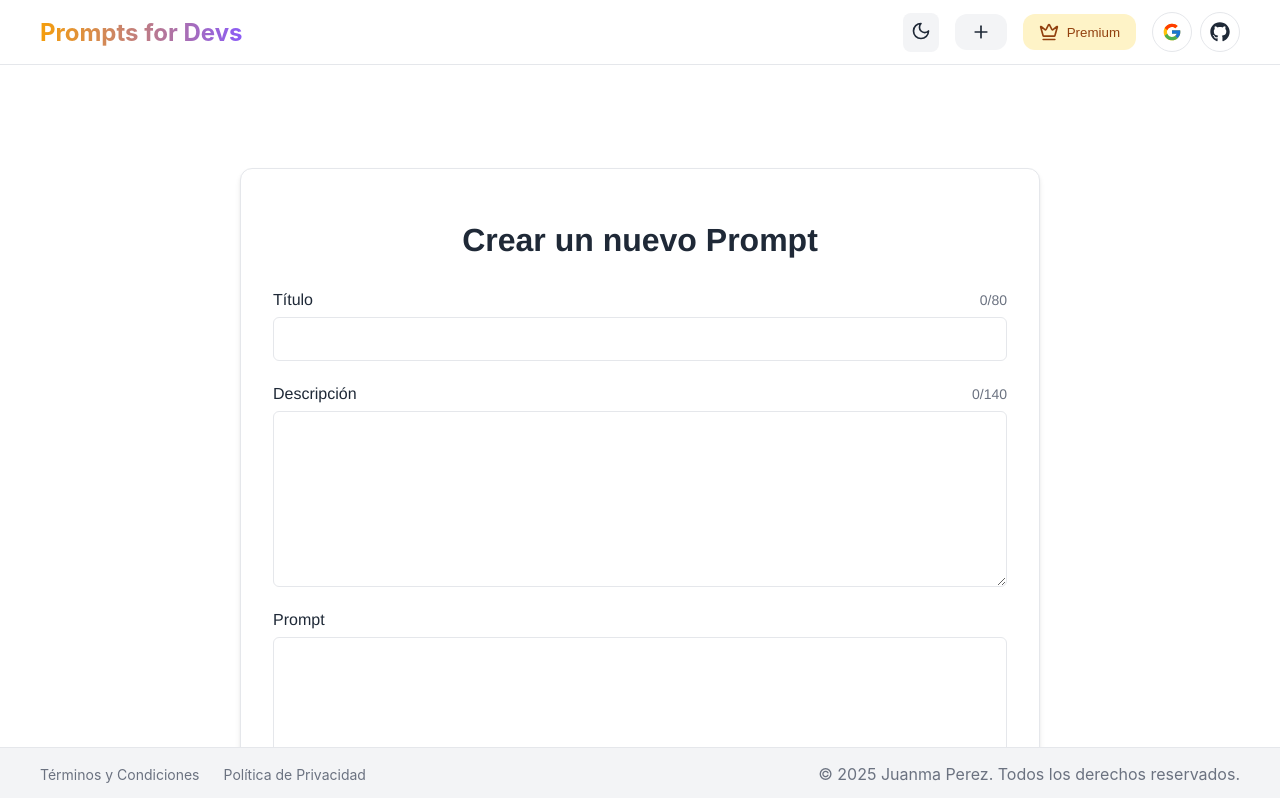
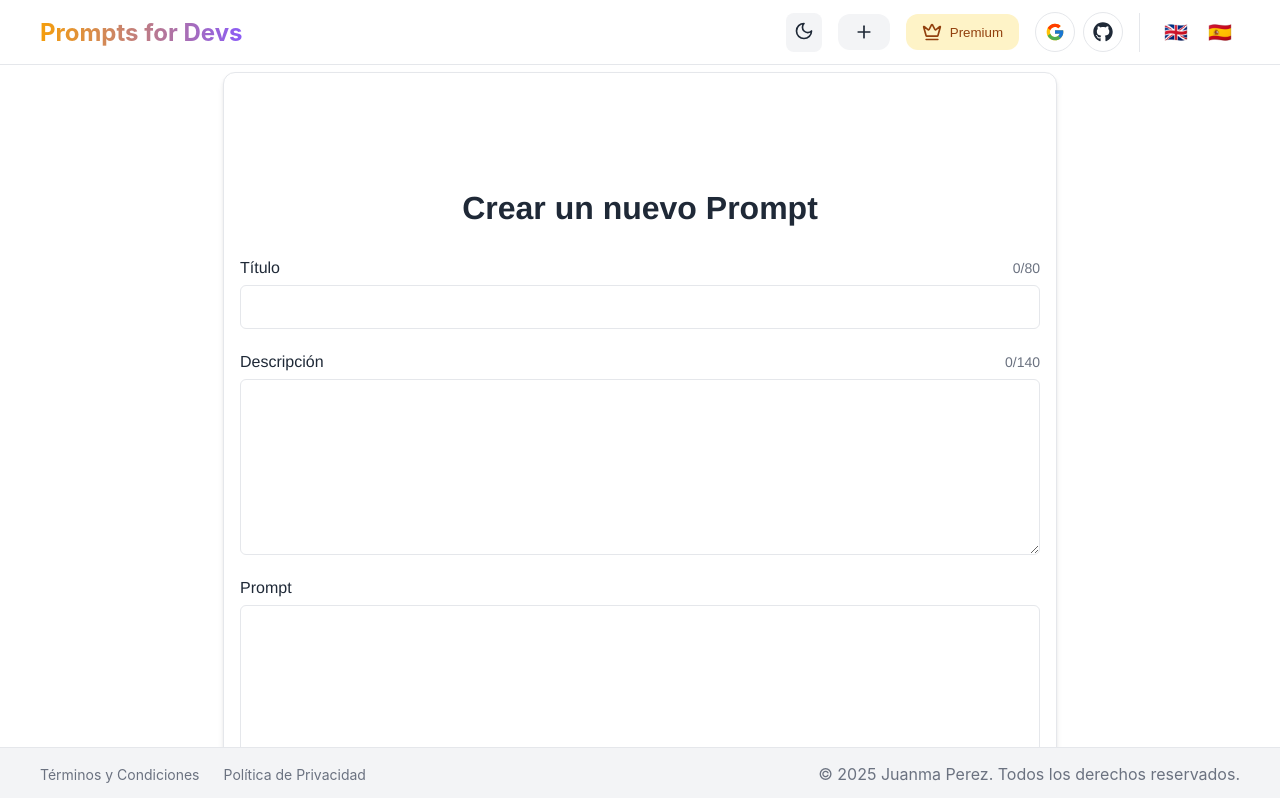
Before and after one commit to juanma97/promptsfordevs, a React (Create React App) app: page /submit in a window 1280 px wide. Shown: the top 798 px of the page. Built offline with nearby package versions, Linux system fonts and the light colour scheme; no server answers; the database is empty.

Commit message:
added i18n

```diff
--- a/package.json
+++ b/package.json
@@ -8,9 +8,12 @@
     "@testing-library/react": "^16.2.0",
     "@testing-library/user-event": "^13.5.0",
     "firebase": "^11.4.0",
+    "i18next": "^24.2.3",
+    "i18next-browser-languagedetector": "^8.0.4",
     "lucide-react": "^0.477.0",
     "react": "^19.0.0",
     "react-dom": "^19.0.0",
+    "react-i18next": "^15.4.1",
     "react-icons": "^5.5.0",
     "react-scripts": "5.0.1",
     "web-vitals": "^2.1.4",
--- a/src/App.jsx
+++ b/src/App.jsx
@@ -12,6 +12,7 @@ import { Footer } from './components/footer/Footer';
 import { Terms } from './pages/terms/Terms';
 import { Privacy } from './pages/privacy/Privacy';
 import "./App.css";
+import './i18n/config';
 
 function App() {
   return (
--- a/src/components/navbar/NavBar.jsx
+++ b/src/components/navbar/NavBar.jsx
@@ -6,16 +6,21 @@ import { FcGoogle } from "react-icons/fc";
 import { FaGithub } from "react-icons/fa";
 import { useAuth } from "../../hooks/useAuth";
 import { useTheme } from "../../context/ThemeContext";
+import { useTranslation } from 'react-i18next';
 import "./navbar.css";
 
 export function Navbar() {
   const { user, loginWithGoogle, loginWithGithub, logout } = useAuth();
   const { isDarkMode, toggleTheme } = useTheme();
+  const { t, i18n } = useTranslation();
   const [tooltip, setTooltip] = useState(null);
 
+  const changeLanguage = (lng) => {
+    i18n.changeLanguage(lng);
+  };
+
   return (
-    <>
-      <nav className="navbar">
+    <nav className={`navbar ${isDarkMode ? 'dark' : ''}`}>
       <div className="nav-container">
         <Link href="/" className="nav-logo">Prompts for Devs</Link>
 
@@ -85,9 +90,24 @@ export function Navbar() {
               </Button>
             </div>
           )}
+          <div className="language-buttons">
+            <button
+              className={`language-button ${i18n.language === 'en' ? 'active' : ''}`}
+              onClick={() => changeLanguage('en')}
+              title="English"
+            >
+              🇬🇧
+            </button>
+            <button
+              className={`language-button ${i18n.language === 'es' ? 'active' : ''}`}
+              onClick={() => changeLanguage('es')}
+              title="Español"
+            >
+              🇪🇸
+            </button>
+          </div>
         </div>
       </div>
     </nav>
-    </>
   );
 }
--- a/src/components/navbar/navbar.css
+++ b/src/components/navbar/navbar.css
@@ -283,3 +283,31 @@
         display: none;
     }
 }
+
+.language-buttons {
+    display: flex;
+    gap: 0.25rem;
+    margin-left: auto;
+    margin-right: 0;
+    padding-left: 1rem;
+    border-left: 1px solid var(--border-color);
+}
+
+.language-button {
+    background: none;
+    border: none;
+    font-size: 1.2rem;
+    cursor: pointer;
+    padding: 0.5rem;
+    border-radius: 4px;
+    transition: background-color 0.2s ease;
+}
+
+.language-button:hover {
+    background-color: var(--bg-hover);
+}
+
+.language-button.active {
+    background-color: var(--accent-primary);
+    color: white;
+}
--- /dev/null
+++ b/src/i18n/config.js
@@ -0,0 +1,125 @@
+import i18n from 'i18next';
+import { initReactI18next } from 'react-i18next';
+import LanguageDetector from 'i18next-browser-languagedetector';
+
+const resources = {
+  en: {
+    translation: {
+      // Navbar
+      home: 'Home',
+      terms: 'Terms of Service',
+      privacy: 'Privacy Policy',
+      themeToggle: 'Toggle Theme',
+      createPrompt: 'Create Prompt',
+      loginToCreate: 'Login to create prompts',
+      premium: 'Premium',
+      premiumTooltip: 'Coming soon! Access premium prompts for $4.99/month',
+      logout: 'Logout',
+
+      // Home
+      welcome: 'Welcome to Prompts for Devs',
+      searchPlaceholder: 'Search prompts...',
+      noResults: 'No results found',
+      loading: 'Loading...',
+      error: 'Error loading prompts',
+      popular: 'Popular',
+      featured: 'Featured',
+      latest: 'Latest',
+      viewAll: 'View All',
+
+      // Prompt Card
+      by: 'by',
+      views: 'views',
+      likes: 'likes',
+      comments: 'comments',
+      readMore: 'Read More',
+      copyPrompt: 'Copy Prompt',
+      promptCopied: 'Prompt copied to clipboard!',
+
+      // Reviews
+      reviews: 'Reviews',
+      noReviews: 'No reviews yet',
+      addReview: 'Add Review',
+      editReview: 'Edit Review',
+      deleteReview: 'Delete Review',
+      reviewPlaceholder: 'Write your review...',
+      submitReview: 'Submit Review',
+      updateReview: 'Update Review',
+      loginToReview: 'Login to leave a review',
+      reviewDeleted: 'Review deleted successfully',
+      reviewError: 'Error submitting review',
+
+      // Auth
+      loginWithGoogle: 'Login with Google',
+      loginWithGithub: 'Login with Github',
+      loginRequired: 'Login required',
+      loginToContinue: 'Please login to continue'
+    }
+  },
+  es: {
+    translation: {
+      // Navbar
+      home: 'Inicio',
+      terms: 'Términos de Servicio',
+      privacy: 'Política de Privacidad',
+      themeToggle: 'Cambiar Tema',
+      createPrompt: 'Crear Prompt',
+      loginToCreate: 'Inicia sesión para crear prompts',
+      premium: 'Premium',
+      premiumTooltip: '¡Próximamente! Accede a prompts premium por $4.99/mes',
+      logout: 'Cerrar sesión',
+
+      // Home
+      welcome: 'Bienvenido a Prompts for Devs',
+      searchPlaceholder: 'Buscar prompts...',
+      noResults: 'No se encontraron resultados',
+      loading: 'Cargando...',
+      error: 'Error al cargar los prompts',
+      popular: 'Populares',
+      featured: 'Destacados',
+      latest: 'Recientes',
+      viewAll: 'Ver Todos',
+
+      // Prompt Card
+      by: 'por',
+      views: 'vistas',
+      likes: 'me gusta',
+      comments: 'comentarios',
+      readMore: 'Leer Más',
+      copyPrompt: 'Copiar Prompt',
+      promptCopied: '¡Prompt copiado al portapapeles!',
+
+      // Reviews
+      reviews: 'Reseñas',
+      noReviews: 'Aún no hay reseñas',
+      addReview: 'Añadir Reseña',
+      editReview: 'Editar Reseña',
+      deleteReview: 'Eliminar Reseña',
+      reviewPlaceholder: 'Escribe tu reseña...',
+      submitReview: 'Enviar Reseña',
+      updateReview: 'Actualizar Reseña',
+      loginToReview: 'Inicia sesión para dejar una reseña',
+      reviewDeleted: 'Reseña eliminada correctamente',
+      reviewError: 'Error al enviar la reseña',
+
+      // Auth
+      loginWithGoogle: 'Iniciar sesión con Google',
+      loginWithGithub: 'Iniciar sesión con Github',
+      loginRequired: 'Inicio de sesión requerido',
+      loginToContinue: 'Por favor inicia sesión para continuar'
+    }
+  }
+};
+
+i18n
+  .use(LanguageDetector)
+  .use(initReactI18next)
+  .init({
+    resources,
+    fallbackLng: 'en',
+    interpolation: {
+      escapeValue: false
+    }
+  });
+
+export default i18n;
--- a/src/pages/submit-prompt/SubmitPrompt.jsx
+++ b/src/pages/submit-prompt/SubmitPrompt.jsx
@@ -130,8 +130,7 @@ export function SubmitPrompt() {
   };
 
   return (
-    <div className="container">
-      <div className="submit-container">
+    <div className="container submit-container">
       <h1 className="title">Crear un nuevo Prompt</h1>
       <form onSubmit={handleSubmit} className="form">
         <div className="form-group">
@@ -230,7 +229,6 @@ export function SubmitPrompt() {
           Crear Prompt
         </Button>
       </form>
-      </div>
 
       {showSuccessModal && (
         <div className="modal-overlay">
```
Also changed, not shown: src/i18n/locales/en.json (added, +49 -0 lines), src/i18n/locales/es.json (added, +49 -0 lines), 1 other file (tests, documents, lock files or other folders). Lines whose indentation alone changed are shown as unchanged.
